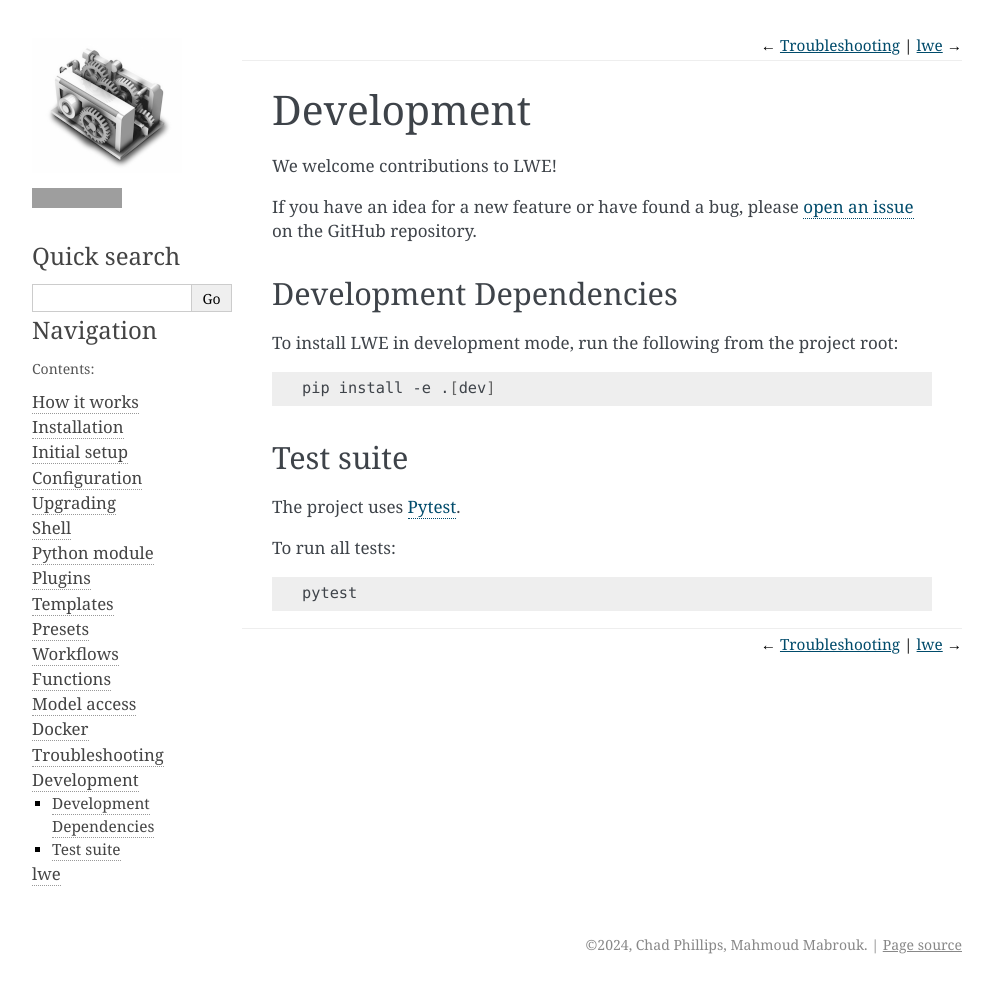
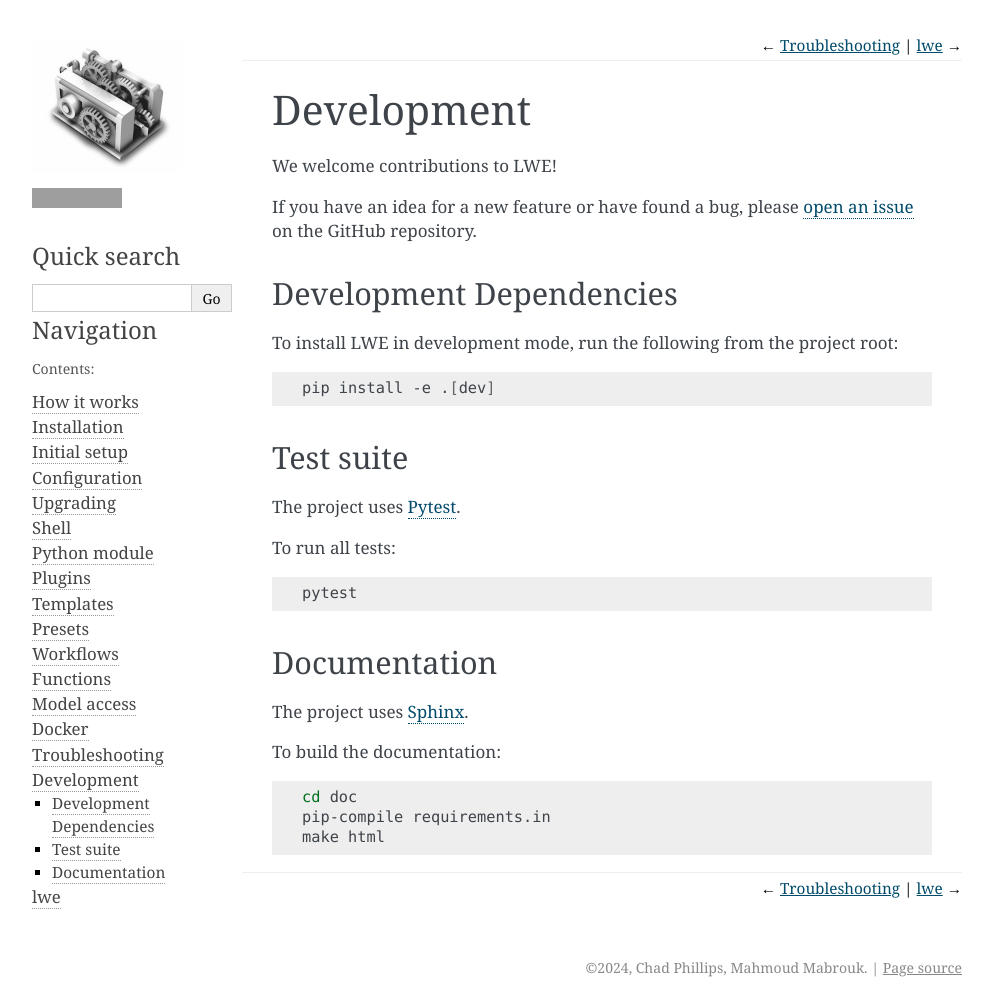
Before and after one commit to llm-workflow-engine/llm-workflow-engine, a Sphinx documentation site: the page built from docs/development.rst, in a window 1280 px wide. Shown: the whole page, without its empty margins (148-1141 px from the left). Built offline with Sphinx 7.4.7, drawn with Linux system fonts in a browser that asks for light colours; before the commit the page ends 984 px from its top, so only the background shows below that; grey boxes are pictures that could not be loaded.

Commit message:
document building docuemntation

```diff
--- a/docs/development.rst
+++ b/docs/development.rst
@@ -29,3 +29,17 @@ To run all tests:
 .. code-block:: bash
 
    pytest
+
+-----------------------------------------------
+Documentation
+-----------------------------------------------
+
+The project uses `Sphinx <https://www.sphinx-doc.org>`_.
+
+To build the documentation:
+
+.. code-block:: bash
+
+   cd doc
+   pip-compile requirements.in
+   make html
```
